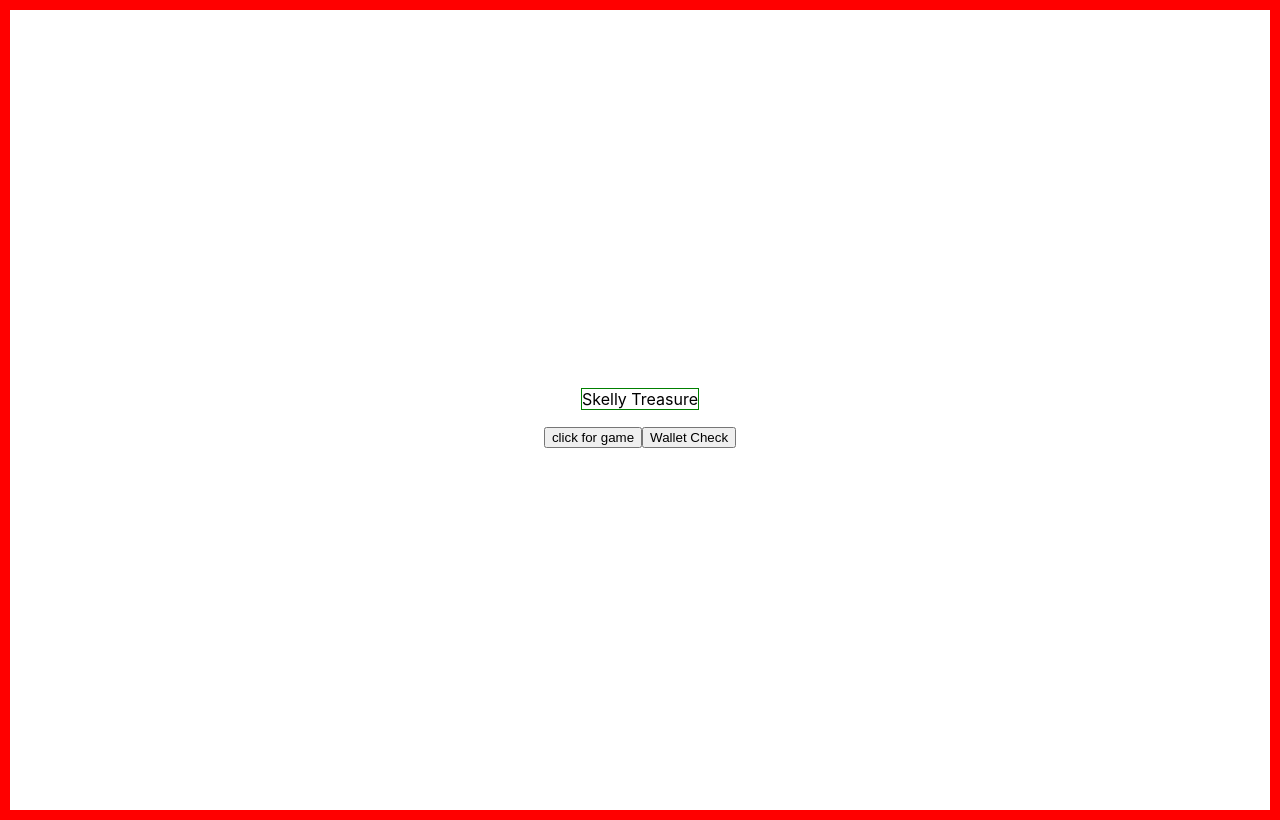
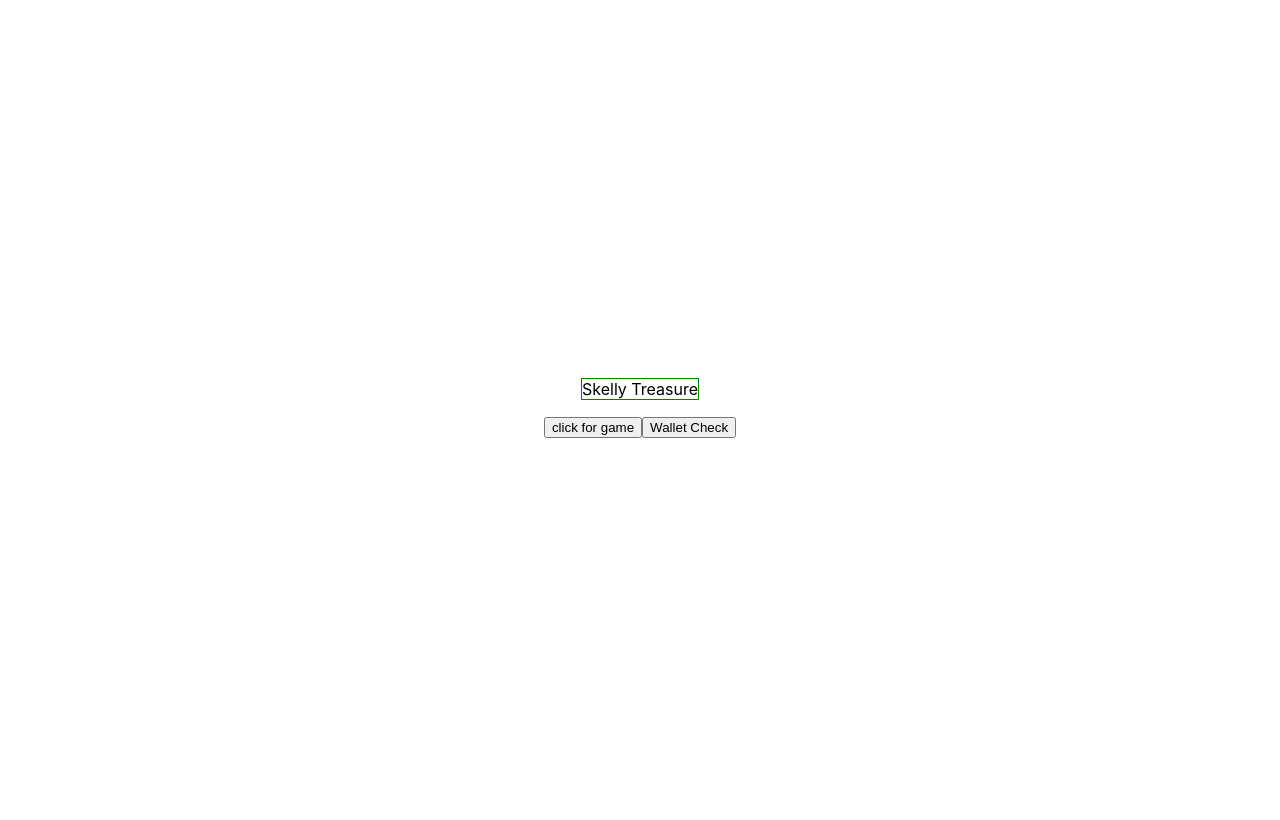
Before and after one commit to robbiekruszynski/skelly-treasure, a React (Create React App) app in the folder packages/react-app/: page /home in a window 1280 px wide. Built offline with nearby package versions, Linux system fonts and the light colour scheme; the HTML template or start-up script is replaced by a standard one.

Commit message:
commit before e merge

```diff
--- a/packages/react-app/public/index.html
+++ b/packages/react-app/public/index.html
@@ -5,10 +5,7 @@
     <link rel="icon" href="%PUBLIC_URL%/favicon.ico" />
     <meta name="viewport" content="width=device-width, initial-scale=1" />
     <meta name="theme-color" content="#000000" />
-    <meta
-      name="description"
-      content="Web site created using create-eth-app"
-    />
+    <meta name="description" content="Web site created using create-eth-app" />
     <link rel="apple-touch-icon" href="%PUBLIC_URL%/logo192.png" />
     <!--
       manifest.json provides metadata used when your web app is installed on a
@@ -24,7 +21,7 @@
       work correctly both with client-side routing and a non-root public URL.
       Learn how to configure a non-root public URL by running `npm run build`.
     -->
-    <title>Ethereum App</title>
+    <title>Skelly Treasure</title>
   </head>
   <body>
     <noscript>You need to enable JavaScript to run this app.</noscript>
--- a/packages/react-app/src/components/IntroScreen.scss
+++ b/packages/react-app/src/components/IntroScreen.scss
@@ -1,5 +1,5 @@
 .IntroBody {
-  border: 10px solid red;
+  background-size: cover;
   height: 100vh;
   display: flex;
   justify-content: center;
@@ -7,5 +7,6 @@
   align-items: center;
   p {
     border: 1px solid green;
+    // color: white;
   }
 }
```
Also changed, not shown: 2 other files (tests, documents, lock files or other folders).
